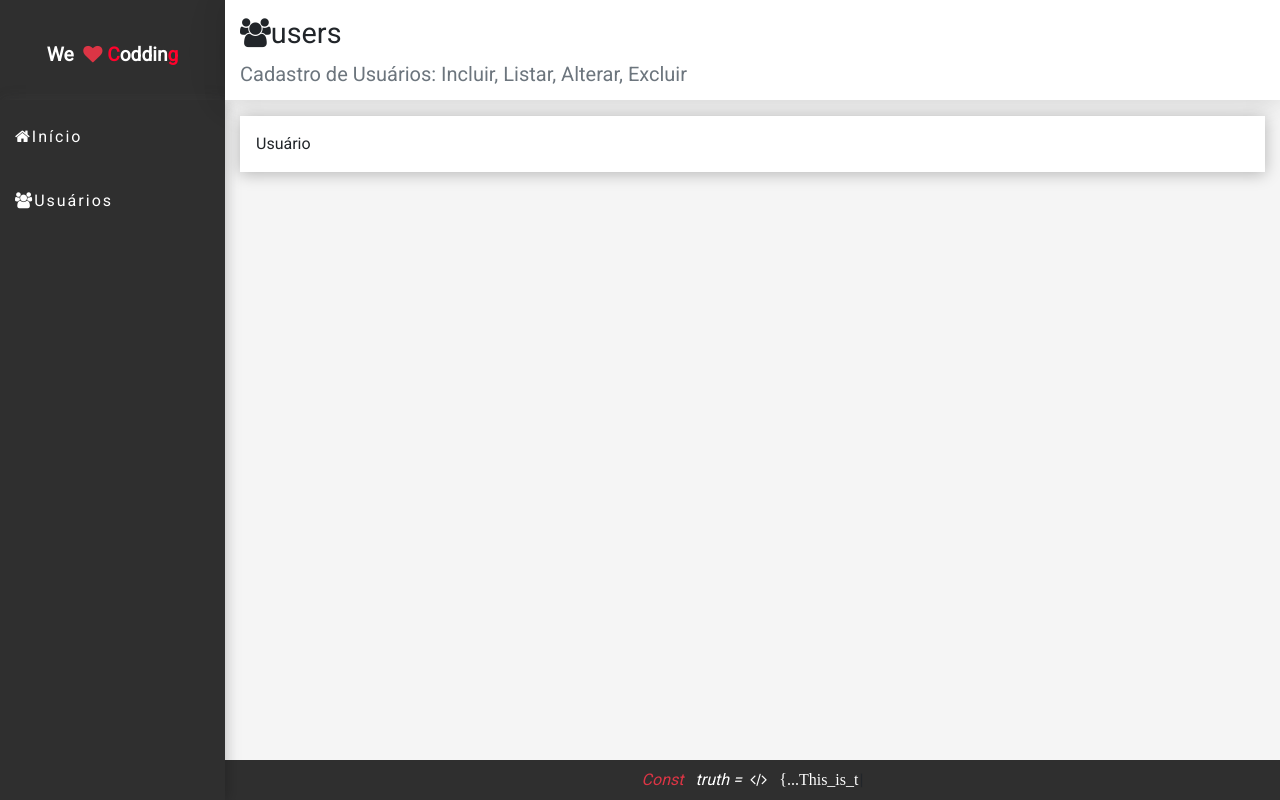
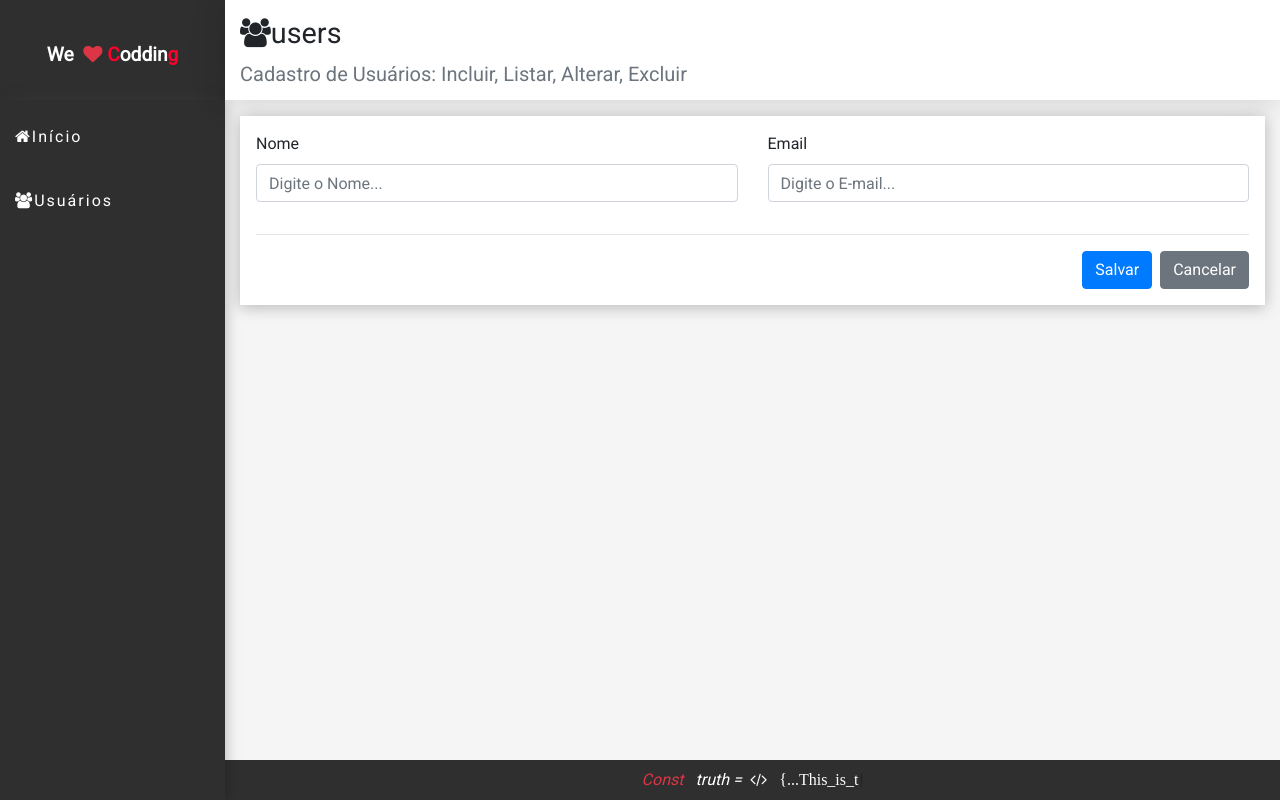
Before and after one commit to Viniciuspgmoreira/React-Projects, a React (Create React App) app: page /users in a window 1280 px wide. Built offline with nearby package versions, Linux system fonts and the light colour scheme; grey boxes are pictures that could not be loaded.

Commit message:
Added Form-Component, and fixed the state user object user.nome to user.name

```diff
--- a/backend/db.json
+++ b/backend/db.json
@@ -9,6 +9,11 @@
       "id": 2,
       "name": "Ricardo Amaral",
       "email": "ricardoamaral@gmail.com"
+    },
+    {
+      "name": "TesteNome",
+      "email": "TesteEmail@email.com",
+      "id": 3
     }
   ]
 }
--- /dev/null
+++ b/src/components/form/addForm.jsx
@@ -0,0 +1,52 @@
+import React from 'react'
+
+function AddForm(props) {
+  return (
+    <div className="form">
+      <div className="row">
+        <div className="col-12 col-md-6">
+          <div className="form-group">
+            <label>Nome</label>
+            <input
+              type="text"
+              className="form-control"
+              name="name"
+              value={props.valueName}
+              onChange={props.onChangeName}
+              placeholder={props.placeholderName}
+            ></input>
+          </div>
+        </div>
+        <div className="col-12 col-md-6">
+          <div className="form-group">
+            <label>Email</label>
+            <input
+              type="text"
+              className="form-control"
+              name="email"
+              value={props.valueEmail}
+              onChange={props.onChangeEmail}
+              placeholder={props.placeholderEmail}
+            ></input>
+          </div>
+        </div>
+      </div>
+      <hr></hr>
+      <div className="row">
+        <div className="col-12 d-flex justify-content-end">
+          <button className="btn btn-primary" onClick={props.onClickSave}>
+            Salvar
+          </button>
+          <button
+            className="btn btn-secondary ml-2"
+            onClick={props.onClickClear}
+          >
+            Cancelar
+          </button>
+        </div>
+      </div>
+    </div>
+  )
+}
+
+export default AddForm
--- a/src/components/user/userCrud.jsx
+++ b/src/components/user/userCrud.jsx
@@ -1,6 +1,7 @@
 import React, { Component } from 'react'
 import Main from '../template/main'
 import axios from 'axios'
+import AddForm from '../form/addForm'
 
 const headerProps = {
   title: 'users',
@@ -10,7 +11,7 @@ const headerProps = {
 
 const baseUrl = 'http://localhost:3001/users'
 const initialState = {
-  user: { nome: '', email: '' },
+  user: { name: '', email: '' },
   list: [],
 }
 export default class UserCrud extends Component {
@@ -43,7 +44,22 @@ export default class UserCrud extends Component {
     this.setState({ user })
   }
 
+  renderForm() {}
+
   render() {
-    return <Main {...headerProps}>Usuário</Main>
+    return (
+      <Main {...headerProps}>
+        <AddForm
+          valueName={this.state.user.name}
+          onChangeName={(e) => this.updateField(e)}
+          onChangeEmail={(e) => this.updateField(e)}
+          placeholderName="Digite o Nome..."
+          valueEmail={this.state.user.email}
+          placeholderEmail="Digite o E-mail..."
+          onClickSave={(e) => this.save(e)}
+          onClickClear={(e) => this.clear(e)}
+        ></AddForm>
+      </Main>
+    )
   }
 }
```
